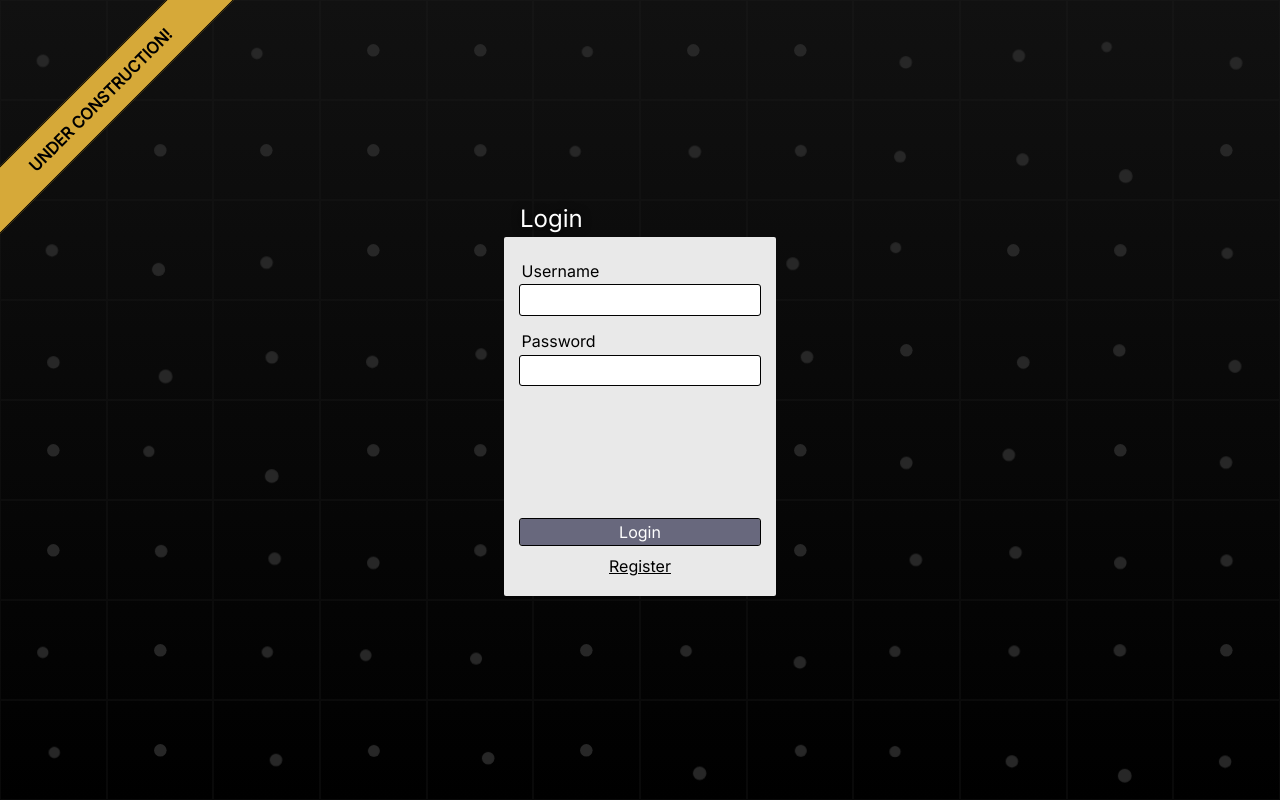
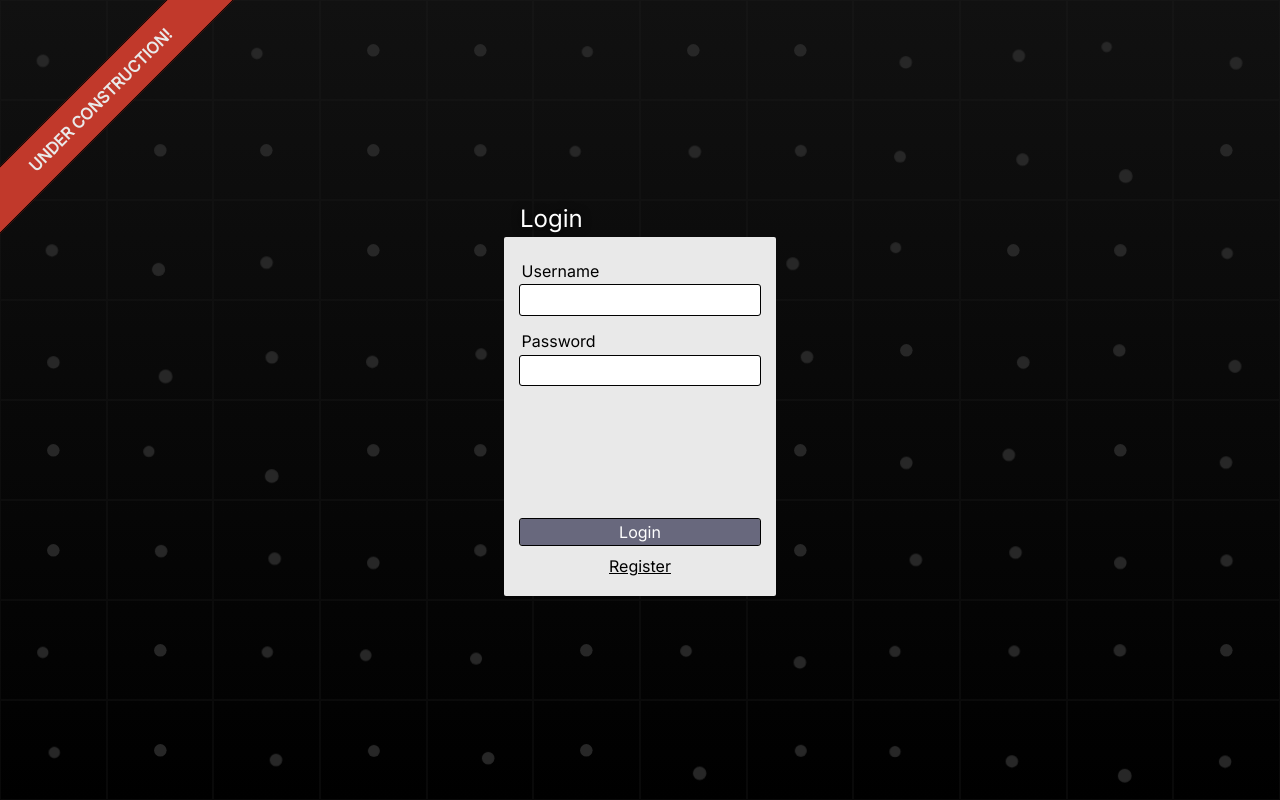
Before and after one commit to oscarheimdahl/chatup, a React (Vite) app in the folder client/: page / in a window 1280 px wide. Built offline with nearby package versions, Linux system fonts and the light colour scheme; no server answers; a web font is replaced by a local one.

Commit message:
Update construction banner color

```diff
--- a/client/src/components/ConstructionBanner/construction-banner.scss
+++ b/client/src/components/ConstructionBanner/construction-banner.scss
@@ -5,10 +5,12 @@
   position: absolute;
   width: $width;
   height: $height;
-  background-color: var(--accent-3);
+  background-color: var(--red);
   left: calc($dist - $width / 2);
   top: calc($dist - $height / 2);
   border: solid 1px black;
+  color: var(--white);
+  font-weight: bold;
   transform-origin: center center;
   transform: rotate(-45deg);
   display: grid;
```
